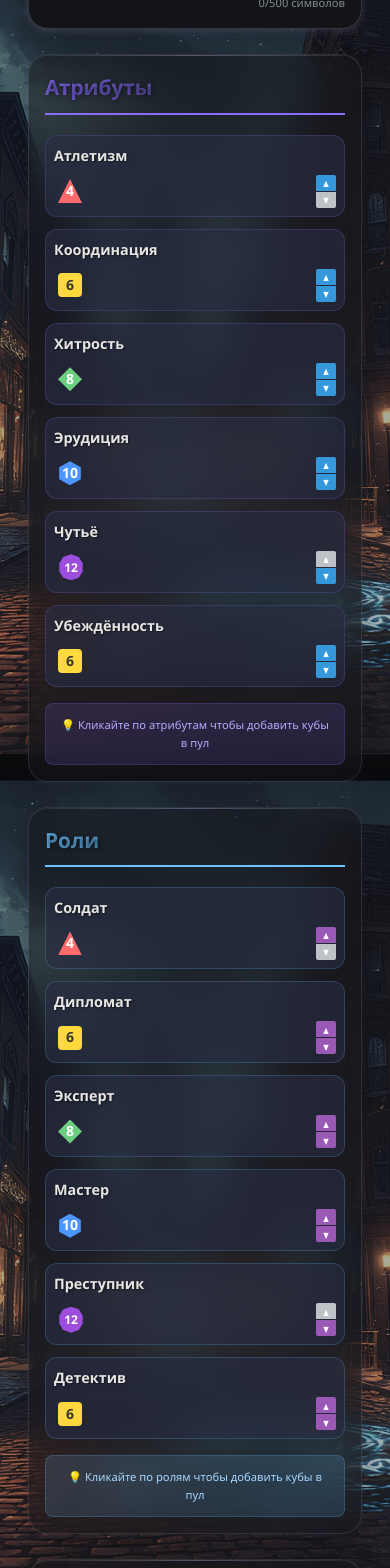
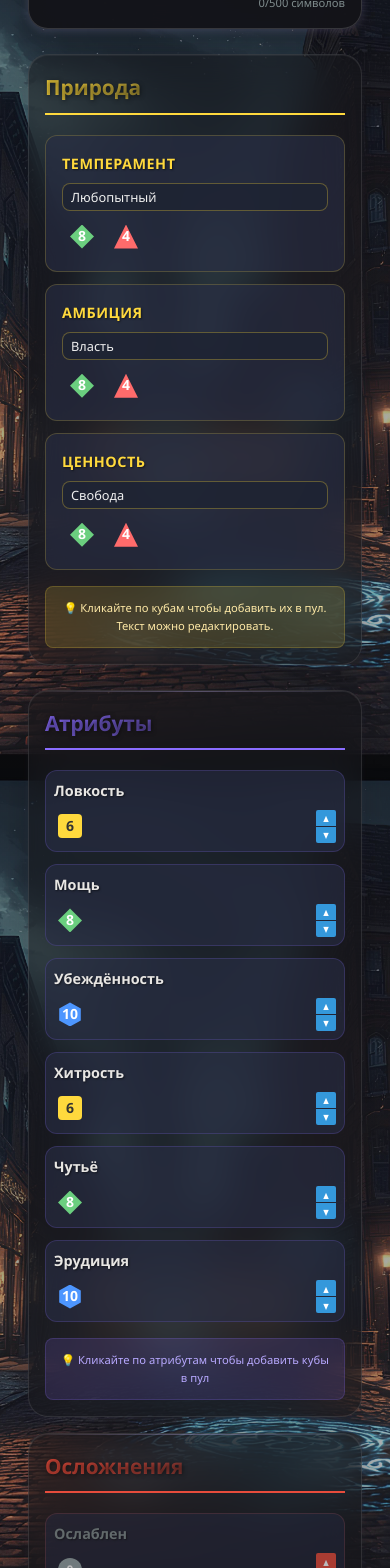
Before and after one commit to dplatonov865/cortex-prime-dice, a React (Vite) app: page / in a window 390 px wide. Shown: the part 920-2488 px from the top of the page. Built offline with nearby package versions, Linux system fonts and the light colour scheme.

Commit message:
rename entities

```diff
--- a/src/components/CharacterSheet.jsx
+++ b/src/components/CharacterSheet.jsx
@@ -354,19 +354,25 @@ const CharacterSheet = () => {
         onResetCharacter={handleResetCharacter}
       />
 
-      <div className="main-columns">
+      {/* Строка отличий */}
+      <div className="distinctions-row">
+        <DistinctionBlock
+          distinctions={distinctions}
+          onDistinctionClick={handleDistinctionClick}
+          onDistinctionChange={handleDistinctionChange}
+          isCategoryAvailable={isCategoryAvailable}
+          additionalDieEffect={activeEffect === 'additional_die'}
+        />
+      </div>
+
+      {/* Три колонки */}
+      <div className="three-columns-layout">
+        {/* Левая колонка */}
+        <div className="column left-column">
           <AttributeBlock
             attributes={attributes}
             onAttributeClick={handleAttributeClick}
             onAttributeChange={handleAttributeChange}
-          isCategoryAvailable={isCategoryAvailable}
-          additionalDieEffect={activeEffect === 'additional_die'}
-        />
-
-        <RoleBlock
-          roles={roles}
-          onRoleClick={handleRoleClick}
-          onRoleChange={handleRoleChange}
             isCategoryAvailable={isCategoryAvailable}
             additionalDieEffect={activeEffect === 'additional_die'}
           />
@@ -378,11 +384,14 @@ const CharacterSheet = () => {
             isCategoryAvailable={isCategoryAvailable}
             additionalDieEffect={activeEffect === 'additional_die'}
           />
+        </div>
 
-        <DistinctionBlock
-          distinctions={distinctions}
-          onDistinctionClick={handleDistinctionClick}
-          onDistinctionChange={handleDistinctionChange}
+        {/* Центральная колонка */}
+        <div className="column center-column">
+          <RoleBlock
+            roles={roles}
+            onRoleClick={handleRoleClick}
+            onRoleChange={handleRoleChange}
             isCategoryAvailable={isCategoryAvailable}
             additionalDieEffect={activeEffect === 'additional_die'}
           />
@@ -396,18 +405,8 @@ const CharacterSheet = () => {
           />
         </div>
 
-      <PlotTokens
-        tokens={plotTokens}
-        onAddToken={handleAddToken}
-        onSpendToken={handleSpendToken}
-        onActivateAdditionalDie={handleActivateAdditionalDie}
-        onActivateBoostResult={handleActivateBoostResult}
-        onActivateBoostEffect={handleActivateBoostEffect}
-        onCancelEffect={handleCancelEffect}
-        activeEffect={activeEffect}
-        hasRollResults={rollResults.length > 0} // ← ДОБАВЬТЕ ЭТОТ ПРОПС
-      />
-
+        {/* Правая колонка */}
+        <div className="column right-column">
           <DicePoolBlock
             dicePool={dicePool}
             onRemoveFromPool={removeFromDicePool}
@@ -423,11 +422,24 @@ const CharacterSheet = () => {
             rollHistory={rollHistory}
             onResultDiceClick={handleResultDiceClick}
             onBoostResultSelection={handleBoostResultSelection}
-        // onBoostEffectSelection УБРАТЬ - больше не нужно
             canSelectDice={canSelectDice}
             maxSelectedDice={maxSelectedDice}
             activeEffect={activeEffect}
           />
+
+          <PlotTokens
+            tokens={plotTokens}
+            onAddToken={handleAddToken}
+            onSpendToken={handleSpendToken}
+            onActivateAdditionalDie={handleActivateAdditionalDie}
+            onActivateBoostResult={handleActivateBoostResult}
+            onActivateBoostEffect={handleActivateBoostEffect}
+            onCancelEffect={handleCancelEffect}
+            activeEffect={activeEffect}
+            hasRollResults={rollResults.length > 0}
+          />
+        </div>
+      </div>
     </div>
   );
 };
--- a/src/components/DicePoolBlock.jsx
+++ b/src/components/DicePoolBlock.jsx
@@ -32,7 +32,7 @@ const DicePoolBlock = ({
       <div className="dice-pool">
         {dicePool.length === 0 ? (
           <p className="empty-pool-message">
-            Кликайте по атрибутам, ролям или осложнениям чтобы добавить кубы в пул
+            Кликайте по атрибутам, наборам навыков или осложнениям чтобы добавить кубы в пул
           </p>
         ) : (
           <div className="dice-pool-list">
@@ -67,12 +67,12 @@ const DicePoolBlock = ({
 const getCategoryLabel = (category) => {
   switch (category) {
     case 'attribute': return 'Атрибут';
-    case 'role': return 'Роль';
+    case 'role': return 'Набор навыков';
     case 'complication': return 'Осложнение';
-    case 'specialty': return 'Специальность';
+    case 'specialty': return 'Ресурс';
     default:
       if (category.startsWith('distinction:')) {
-        return 'Отличие';
+        return 'Природа';
       }
       return category;
   }
--- a/src/components/DistinctionBlock.jsx
+++ b/src/components/DistinctionBlock.jsx
@@ -24,7 +24,7 @@ const DistinctionBlock = ({ distinctions, onDistinctionClick, onDistinctionChang
 
   return (
     <div className={`block distinctions-block ${!finalAvailability ? 'category-used' : ''} ${additionalDieEffect ? 'bonus-mode' : ''}`}>
-      <h3>Отличия</h3>
+      <h3>Природа</h3>
       <div className="distinctions-list">
         {Object.entries(distinctions).map(([category, distinction]) => (
           <div key={category} className="distinction-category">
@@ -105,8 +105,8 @@ const DistinctionBlock = ({ distinctions, onDistinctionClick, onDistinctionChang
 // Функция для получения заголовка категории
 const getCategoryTitle = (category) => {
   const titles = {
-    'past': 'Прошлое',
-    'trait': 'Характеристика',
+    'past': 'Темперамент',
+    'trait': 'Амбиция',
     'value': 'Ценность'
   };
   return titles[category] || category;
--- a/src/components/ResultsBlock.jsx
+++ b/src/components/ResultsBlock.jsx
@@ -214,12 +214,12 @@ const RollHistory = ({ rollHistory }) => {
 const getCategoryLabel = (category) => {
   switch (category) {
     case 'attribute': return 'Атрибут';
-    case 'role': return 'Роль';
+    case 'role': return 'Набор навыков';
     case 'complication': return 'Осложнение';
-    case 'specialty': return 'Специальность';
+    case 'specialty': return 'Ресурс';
     default:
       if (category.startsWith('distinction:')) {
-        return 'Отличие';
+        return 'Природа';
       }
       return category;
   }
--- a/src/components/RoleBlock.jsx
+++ b/src/components/RoleBlock.jsx
@@ -29,7 +29,7 @@ const RoleBlock = ({ roles, onRoleClick, onRoleChange, isCategoryAvailable, addi
 
   return (
     <div className={`block roles-block ${!finalAvailability ? 'category-used' : ''} ${additionalDieEffect ? 'bonus-mode' : ''}`}>
-      <h3>Роли</h3>
+      <h3>Наборы навыков</h3>
       <div className="roles-list">
         {Object.entries(roles).map(([name, diceType]) => (
           <div
@@ -38,7 +38,7 @@ const RoleBlock = ({ roles, onRoleClick, onRoleChange, isCategoryAvailable, addi
             onClick={() => handleRoleClick(name, diceType)}
             title={
               !finalAvailability
-                ? 'Уже используется роль из этого набора'
+                ? 'Уже используется набор навыков'
                 : additionalDieEffect
                 ? 'Эффект дополнительного куба: можно добавить в пул'
                 : 'Клик чтобы добавить куб в пул'
@@ -84,10 +84,10 @@ const RoleBlock = ({ roles, onRoleClick, onRoleChange, isCategoryAvailable, addi
       </div>
       <div className="role-hint">
         {additionalDieEffect
-          ? '🎯 Эффект дополнительного куба: можно добавить любую роль'
+          ? '🎯 Эффект дополнительного куба: можно добавить любой набор навыков'
           : !isBlockAvailable
-            ? '⚡ Роль уже используется в пуле'
-            : '💡 Кликайте по ролям чтобы добавить кубы в пул'
+            ? '⚡ Набор навыков уже используется в пуле'
+            : '💡 Кликайте по наборам навыков чтобы добавить кубы в пул'
         }
       </div>
     </div>
--- a/src/components/SpecialtiesBlock.jsx
+++ b/src/components/SpecialtiesBlock.jsx
@@ -39,7 +39,7 @@ const SpecialtiesBlock = ({ specialties, onSpecialtyClick, onSpecialtiesChange,
 
   return (
     <div className={`block specialties-block ${!finalAvailability ? 'category-used' : ''} ${additionalDieEffect ? 'bonus-mode' : ''}`}>
-      <h3>Специальности и ресурсы</h3>
+      <h3>Ресурсы</h3>
 
       <div className="specialties-input-container">
         <input
@@ -48,7 +48,7 @@ const SpecialtiesBlock = ({ specialties, onSpecialtyClick, onSpecialtiesChange,
           value={newSpecialty}
           onChange={(e) => setNewSpecialty(e.target.value)}
           onKeyPress={handleKeyPress}
-          placeholder="Добавить специальность..."
+          placeholder="Добавить ресурс..."
           disabled={!canAddNew}
           maxLength={30}
         />
@@ -56,7 +56,7 @@ const SpecialtiesBlock = ({ specialties, onSpecialtyClick, onSpecialtiesChange,
           className="add-specialty-button"
           onClick={handleAddSpecialty}
           disabled={!newSpecialty.trim() || !canAddNew}
-          title={!canAddNew ? 'Нельзя добавить - набор уже используется или достигнут лимит' : 'Добавить специальность'}
+          title={!canAddNew ? 'Нельзя добавить - набор уже используется или достигнут лимит' : 'Добавить ресурс'}
         >
           +
         </button>
@@ -73,7 +73,7 @@ const SpecialtiesBlock = ({ specialties, onSpecialtyClick, onSpecialtiesChange,
               onKeyPress={(e) => {
                 if (e.key === 'Enter') e.target.blur();
               }}
-              placeholder="Название специальности..."
+              placeholder="Название ресурса..."
               maxLength={30}
               disabled={!finalAvailability}
             />
@@ -84,7 +84,7 @@ const SpecialtiesBlock = ({ specialties, onSpecialtyClick, onSpecialtiesChange,
                 onClick={() => handleSpecialtyClick(specialty.name, 'd6')}
                 title={
                   !finalAvailability
-                    ? 'Уже используется специальность из этого набора'
+                    ? 'Уже используется ресурс из этого набора'
                     : additionalDieEffect
                     ? 'Эффект дополнительного куба: можно добавить в пул'
                     : 'Клик чтобы добавить d6 в пул'
@@ -100,7 +100,7 @@ const SpecialtiesBlock = ({ specialties, onSpecialtyClick, onSpecialtiesChange,
               <button
                 className="remove-specialty-button"
                 onClick={() => handleRemoveSpecialty(id)}
-                title="Удалить специальность"
+                title="Удалить ресурс"
                 disabled={!finalAvailability}
               >
                 ×
@@ -122,10 +122,10 @@ const SpecialtiesBlock = ({ specialties, onSpecialtyClick, onSpecialtiesChange,
 
       <div className="specialties-hint">
         {additionalDieEffect
-          ? '🎯 Эффект дополнительного куба: можно добавить любую специальность'
+          ? '🎯 Эффект дополнительного куба: можно добавить любой ресурс'
           : !isBlockAvailable
-            ? '⚡ Специальность уже используется в пуле'
-            : '💡 Кликайте по кубам чтобы добавить их в пул. Можно добавлять до 10 специальностей.'
+            ? '⚡ Ресурс уже используется в пуле'
+            : '💡 Кликайте по кубам чтобы добавить их в пул. Можно добавлять до 10 ресурсов.'
         }
       </div>
     </div>
--- a/src/constants/characterData.js
+++ b/src/constants/characterData.js
@@ -9,26 +9,30 @@ export const DEFAULT_CHARACTER_INFO = {
 };
 
 export const DEFAULT_ATTRIBUTES = {
-  'Атлетизм': 'd4',
-  'Координация': 'd6',
-  'Хитрость': 'd8',
-  'Эрудиция': 'd10',
-  'Чутьё': 'd12',
-  'Убеждённость': 'd6'
+  'Ловкость': 'd6',
+  'Мощь': 'd8',
+  'Убеждённость': 'd10',
+  'Хитрость': 'd6',
+  'Чутьё': 'd8',
+  'Эрудиция': 'd10'
 };
 
 export const DEFAULT_ROLES = {
-  'Солдат': 'd4',
-  'Дипломат': 'd6',
-  'Эксперт': 'd8',
-  'Мастер': 'd10',
-  'Преступник': 'd12',
-  'Детектив': 'd6'
+  'Артист': 'd4',
+  'Атлет': 'd6',
+  'Врач': 'd8',
+  'Детектив': 'd10',
+  'Дипломат': 'd12',
+  'Плут': 'd4',
+  'Рейнджер': 'd6',
+  'Солдат': 'd8',
+  'Умелец': 'd10',
+  'Учёный': 'd12'
 };
 
 export const DEFAULT_COMPLICATIONS = {
   'Ослаблен': '0',
-  'Дезориентирован': '0',
+  'Ограничен': '0',
   'Подозрителен': '0',
   'Забывчив': '0',
   'Рассеян': '0',
@@ -36,15 +40,15 @@ export const DEFAULT_COMPLICATIONS = {
 };
 
 export const DEFAULT_DISTINCTIONS = {
-  'past': { name: 'Ботаник' },
-  'trait': { name: 'Хладнокровный' },
-  'value': { name: 'Дружба' }
+  'past': { name: 'Любопытный' },
+  'trait': { name: 'Власть' },
+  'value': { name: 'Свобода' }
 };
 
 export const DEFAULT_SPECIALTIES = {
-  '1': { name: 'Стрельба из пистолета' },
-  '2': { name: 'Вождение автомобиля' },
-  '3': { name: 'Первая помощь' }
+  '1': { name: 'Кольт отца' },
+  '2': { name: 'Мой старенький жучок' },
+  '3': { name: 'Знакомый коронер' }
 };
 
 // Настройки лимитов
--- a/src/styles/layout/_containers.css
+++ b/src/styles/layout/_containers.css
@@ -4,7 +4,6 @@
 .dice-pool-block,
 .results-block,
 .plot-tokens-block {
-  margin-bottom: var(--space-2xl);
   background: var(--bg-card-dark);
   backdrop-filter: blur(12px);
   border: 1px solid var(--border-primary);
@@ -110,13 +109,14 @@
   background: rgba(26, 188, 156, 0.1);
 }
 
-/* Контейнер для различий */
-.distinction-category {
+/* Контейнер для различий в новой строке */
+.distinctions-row .distinction-category {
   padding: var(--space-lg);
   background: var(--bg-card-light);
   border-radius: var(--radius-lg);
   border-left: 3px solid #ffd93d;
   border: 1px solid rgba(255, 217, 61, 0.2);
+  height: 100%;
 }
 
 /* Контейнер для жетонов сюжета */
@@ -321,3 +321,58 @@
   border: 2px solid var(--accent-success);
   animation: pulse-unlock 1s ease-in-out;
 }
+
+/* Специфичные контейнеры для новой структуры колонок */
+.three-columns-layout .column {
+  display: flex;
+  flex-direction: column;
+}
+
+.left-column .block,
+.center-column .block {
+  flex: 1;
+}
+
+.right-column .block {
+  flex-shrink: 0;
+}
+
+/* Контейнеры для блоков в правой колонке */
+.right-column .dice-pool-block {
+  order: 1;
+}
+
+.right-column .results-block {
+  order: 2;
+}
+
+.right-column .plot-tokens-block {
+  order: 3;
+}
+
+/* Контейнеры для сетки отличий */
+.distinctions-row .distinctions-list {
+  display: grid;
+  grid-template-columns: repeat(3, 1fr);
+  gap: var(--space-lg);
+}
+
+.distinctions-row .distinction-category {
+  margin-bottom: 0;
+}
+
+/* Контейнеры для адаптивности */
+@media (max-width: 768px) {
+  .distinctions-row .distinctions-list {
+    grid-template-columns: 1fr;
+  }
+
+  .three-columns-layout .column {
+    gap: var(--space-lg);
+  }
+
+  .right-column {
+    display: flex;
+    flex-direction: column;
+  }
+}
--- a/src/styles/layout/_grid.css
+++ b/src/styles/layout/_grid.css
@@ -14,17 +14,47 @@
   padding: 0 var(--space-xl);
 }
 
-/* Основные колонки с блоками */
-.main-columns {
+/* Строка отличий */
+.distinctions-row {
+  margin-bottom: var(--space-2xl);
+}
+
+.distinctions-row .distinctions-block {
+  background: var(--bg-card);
+  backdrop-filter: blur(20px);
+  border: 1px solid rgba(255, 255, 255, 0.1);
+  padding: var(--space-xl);
+  border-radius: var(--radius-2xl);
+  box-shadow:
+    var(--shadow-lg),
+    0 2px 8px rgba(200, 182, 255, 0.05),
+    inset 0 1px 0 rgba(255, 255, 255, 0.05);
+}
+
+.distinctions-row .distinctions-list {
   display: grid;
-  grid-template-columns: repeat(auto-fit, minmax(300px, 1fr));
+  grid-template-columns: repeat(3, 1fr);
+  gap: var(--space-lg);
+}
+
+/* Три колонки */
+.three-columns-layout {
+  display: grid;
+  grid-template-columns: 1fr 1fr 1fr;
   gap: var(--space-2xl);
   margin-bottom: var(--space-2xl);
-  justify-content: center;
+  align-items: start;
 }
 
-/* Базовые стили блоков */
-.block {
+/* Общие стили колонок */
+.column {
+  display: flex;
+  flex-direction: column;
+  gap: var(--space-2xl);
+}
+
+/* Стили для блоков в колонках */
+.column .block {
   background: var(--bg-card);
   backdrop-filter: blur(20px);
   border: 1px solid rgba(255, 255, 255, 0.1);
@@ -41,7 +71,7 @@
 }
 
 /* Декоративная верхняя линия */
-.block::before {
+.column .block::before {
   content: '';
   position: absolute;
   top: 0;
@@ -55,7 +85,7 @@
 }
 
 /* Ховер эффект для блоков */
-.block:hover {
+.column .block:hover {
   transform: translateY(-5px);
   box-shadow:
     var(--shadow-xl),
@@ -64,31 +94,23 @@
   border-color: rgba(255, 255, 255, 0.15);
 }
 
-/* Специфичные позиции блоков для десктопной версии */
-@media (min-width: 1200px) {
-  .attributes-block {
-    grid-column: 1;
-  }
+/* Специфичные высоты для блоков в правой колонке */
+.right-column .dice-pool-block,
+.right-column .results-block,
+.right-column .plot-tokens-block {
+  min-height: auto;
+}
 
-  .roles-block {
-    grid-column: 2;
-  }
+.right-column .dice-pool-block {
+  min-height: 200px;
+}
 
-  .complications-block {
-    grid-column: 3;
-  }
+.right-column .results-block {
+  min-height: 300px;
+}
 
-  .distinctions-block {
-    grid-column: 1;
-  }
-
-  .specialties-block {
-    grid-column: 2;
-  }
-
-  .plot-tokens-block {
-    grid-column: 5;
-  }
+.right-column .plot-tokens-block {
+  min-height: 180px;
 }
 
 /* Сетка для деталей персонажа */
--- a/src/styles/layout/_responsive.css
+++ b/src/styles/layout/_responsive.css
@@ -2,53 +2,62 @@
 
 /* Большие экраны (1440px и меньше) */
 @media (max-width: 1440px) {
-    .main-columns {
-        grid-template-columns: repeat(5, minmax(250px, 1fr));
-    }
-
     .character-sheet {
-        max-width: var(--max-width-3xl);
-    }
-
-    .attributes-block {
-        grid-column: 1;
-    }
-
-    .roles-block {
-        grid-column: 2;
-    }
-
-    .complications-block {
-        grid-column: 3;
-    }
-
-    .distinctions-block {
-        grid-column: 1;
-    }
-
-    .specialties-block {
-        grid-column: 2;
+        max-width: var(--max-width-2xl);
     }
 }
 
 /* Десктопы среднего размера (1200px - 1439px) */
 @media (min-width: 1200px) and (max-width: 1439px) {
-    .main-columns {
-        grid-template-columns: repeat(4, minmax(250px, 1fr));
+    .three-columns-layout {
+        grid-template-columns: 1fr 1fr 1fr;
+        gap: var(--space-xl);
     }
 }
 
 /* Планшеты в ландшафтной ориентации (992px - 1199px) */
 @media (min-width: 992px) and (max-width: 1199px) {
-    .main-columns {
-        grid-template-columns: repeat(3, minmax(250px, 1fr));
+    .three-columns-layout {
+        grid-template-columns: 1fr 1fr;
+        gap: var(--space-xl);
+    }
+
+    .right-column {
+        grid-column: 1 / -1;
+        display: grid;
+        grid-template-columns: 1fr 1fr;
+        gap: var(--space-xl);
+    }
+
+    .right-column .plot-tokens-block {
+        grid-column: 1 / -1;
     }
 }
 
 /* Планшеты в портретной ориентации (768px - 991px) */
 @media (min-width: 768px) and (max-width: 991px) {
-    .main-columns {
-        grid-template-columns: repeat(2, minmax(250px, 1fr));
+    .three-columns-layout {
+        grid-template-columns: 1fr;
+        gap: var(--space-xl);
+    }
+
+    .distinctions-row .distinctions-list {
+        grid-template-columns: 1fr;
+        gap: var(--space-md);
+    }
+
+    .column {
+        gap: var(--space-xl);
+    }
+
+    .right-column {
+        display: grid;
+        grid-template-columns: 1fr 1fr;
+        gap: var(--space-xl);
+    }
+
+    .right-column .plot-tokens-block {
+        grid-column: 1 / -1;
     }
 
     .results-block {
@@ -114,8 +123,14 @@
 
 /* Планшеты и мобильные (768px и меньше) */
 @media (max-width: 768px) {
-    .main-columns {
+    .three-columns-layout {
         grid-template-columns: 1fr;
+        gap: var(--space-lg);
+    }
+
+    .distinctions-row .distinctions-list {
+        grid-template-columns: 1fr;
+        gap: var(--space-md);
     }
 
     .app-header h1 {
@@ -126,12 +141,15 @@
         padding: 0 var(--space-lg);
     }
 
-    .attributes-block,
-    .roles-block,
-    .complications-block,
-    .distinctions-block,
-    .specialties-block {
-        grid-column: 1;
+    .column .block {
+        min-height: auto;
+        padding: var(--space-xl);
+    }
+
+    .right-column {
+        display: flex;
+        flex-direction: column;
+        gap: var(--space-lg);
     }
 
     .block-header {
@@ -237,9 +255,13 @@
         padding: 0 var(--space-sm);
     }
 
-    .block {
+    .column .block {
         padding: var(--space-lg);
         min-height: auto;
+    }
+
+    .distinctions-row .distinctions-block {
+        padding: var(--space-lg);
     }
 
     .pool-controls {
@@ -349,6 +371,11 @@
     .add-token-btn {
         grid-column: 1 / -1;
     }
+
+    .right-column .dice-pool-block,
+    .right-column .results-block {
+        min-height: auto;
+    }
 }
 
 /* Очень маленькие экраны (360px и меньше) */
@@ -357,7 +384,7 @@
         font-size: var(--text-4xl);
     }
 
-    .block {
+    .column .block {
         padding: var(--space-md);
     }
 
@@ -374,6 +401,10 @@
         font-size: var(--text-xs);
         max-width: 100px;
     }
+
+    .distinctions-row .distinctions-block {
+        padding: var(--space-md);
+    }
 }
 
 /* Высокие экраны */
@@ -382,8 +413,16 @@
         min-height: calc(100vh - 100px);
     }
 
-    .block {
+    .column .block {
         min-height: 350px;
+    }
+
+    .right-column .dice-pool-block {
+        min-height: 220px;
+    }
+
+    .right-column .results-block {
+        min-height: 320px;
     }
 }
 
@@ -394,7 +433,7 @@
         padding: 0;
     }
 
-    .block {
+    .column .block {
         box-shadow: none;
         border: 1px solid #ccc;
         break-inside: avoid;
@@ -409,4 +448,12 @@
     .results-section .dice-pool {
         border: 1px dashed #ccc;
     }
+
+    .three-columns-layout {
+        display: block;
+    }
+
+    .column {
+        margin-bottom: var(--space-xl);
+    }
 }
```
Lines whose indentation alone changed are shown as unchanged.
